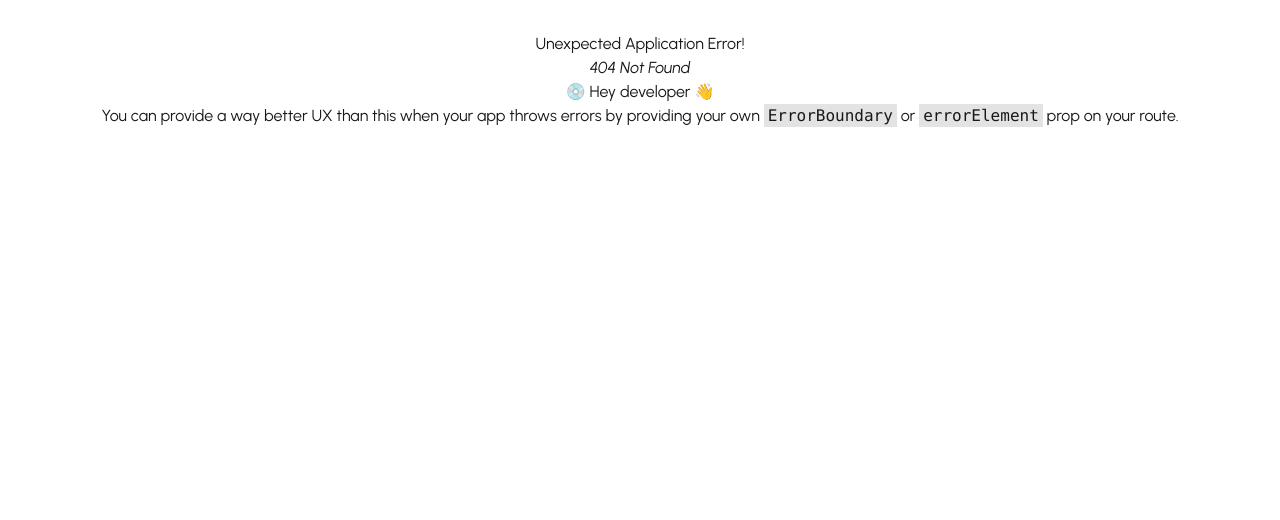
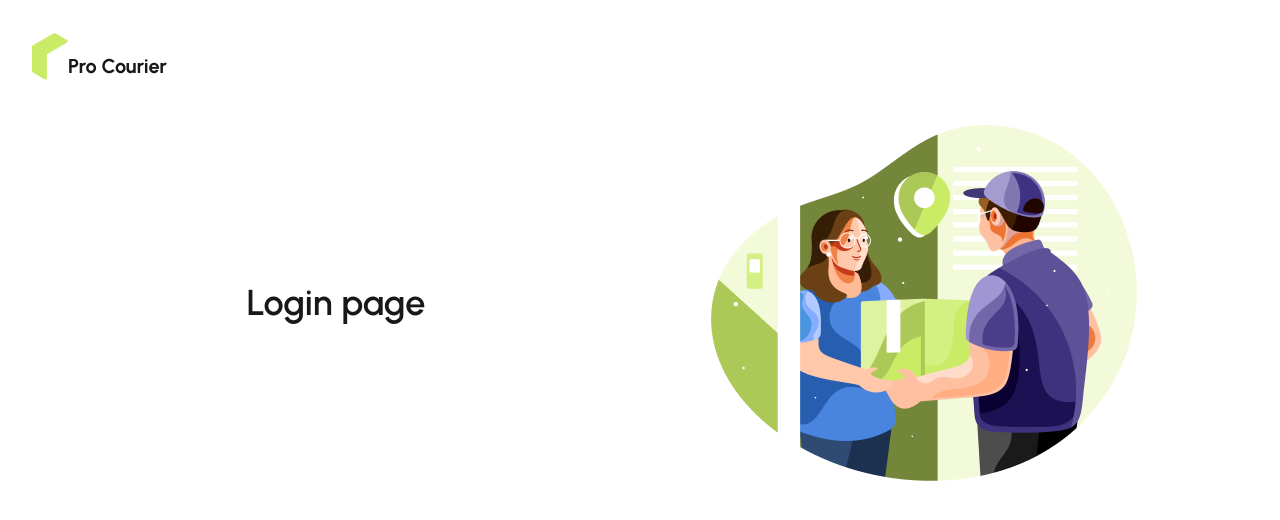
Before and after one commit to smbmunna/pro-courier, a React (Vite) app: page /login in a window 1280 px wide. Before the commit this address had no page. Shown: the top 520 px of the page. Built offline with nearby package versions, Linux system fonts and the light colour scheme.

Commit message:
AuthLayout and Login page added

```diff
--- a/package.json
+++ b/package.json
@@ -15,6 +15,7 @@
     "lucide-react": "^0.544.0",
     "react": "^19.1.1",
     "react-dom": "^19.1.1",
+    "react-hook-form": "^7.64.0",
     "react-responsive-carousel": "^3.2.23",
     "react-router": "^7.9.1",
     "tailwindcss": "^4.1.13"
--- a/src/Router/router.jsx
+++ b/src/Router/router.jsx
@@ -2,6 +2,8 @@ import { createBrowserRouter } from "react-router";
 import { RootLayout } from "../layout/RootLayout";
 import Home from "../pages/Home/Home/Home";
 import About from "../pages/About/About";
+import AuthLayout from "../layout/AuthLayout";
+import Login from "../pages/Authentication/Login/Login";
 
 
 export const router = createBrowserRouter([
@@ -13,4 +15,11 @@ export const router = createBrowserRouter([
         {path: "about", Component: About}
     ]
   },
+  {
+    path: "/",
+    Component: AuthLayout,
+    children: [
+      {path: "login", Component: Login}
+    ]
+  }
 ]);
--- a/src/components/ProCourierLogo/ProCourierLogo.jsx
+++ b/src/components/ProCourierLogo/ProCourierLogo.jsx
@@ -3,7 +3,7 @@ import logo from '../../assets/logo.png'
 const ProCourierLogo =()=>{
     return (
         <div className='mb-4'>
-            <div className='flex items-end justify-center mb-2'>
+            <div className='flex items-end mb-2'>
                 <img src={logo} alt="pro-courier-logo" />
                 <p className='font-bold text-xl'>Pro Courier</p>
             </div>
--- /dev/null
+++ b/src/layout/AuthLayout.jsx
@@ -0,0 +1,24 @@
+import { Outlet } from "react-router"
+import authImg from '../assets/authImage.png'
+import ProCourierLogo from "../components/ProCourierLogo/ProCourierLogo";
+
+const AuthLayout = () => {
+    return (
+        <div className="align-left">
+            <ProCourierLogo/>
+            <div className="flex items-center">
+
+                <div className="flex-1">
+                    <Outlet />
+                </div>
+
+                <div className="flex-1">
+                    <img src={authImg} alt="Auth Image" />
+                </div>
+            </div>
+        </div>
+    )
+}
+
+
+export default AuthLayout;
--- /dev/null
+++ b/src/pages/Authentication/Login/Login.jsx
@@ -0,0 +1,11 @@
+
+const Login= ()=>{
+    return (
+        <div>
+            <h1 className="text-4xl font-semibold">Login page</h1>
+        </div>
+    )
+}
+
+
+export default Login;
```
Also changed, not shown: src/pages/Home/CustomerFeedback/CustomerFeedback.jsx (+7 -12 lines), 1 other file (tests, documents, lock files or other folders).
